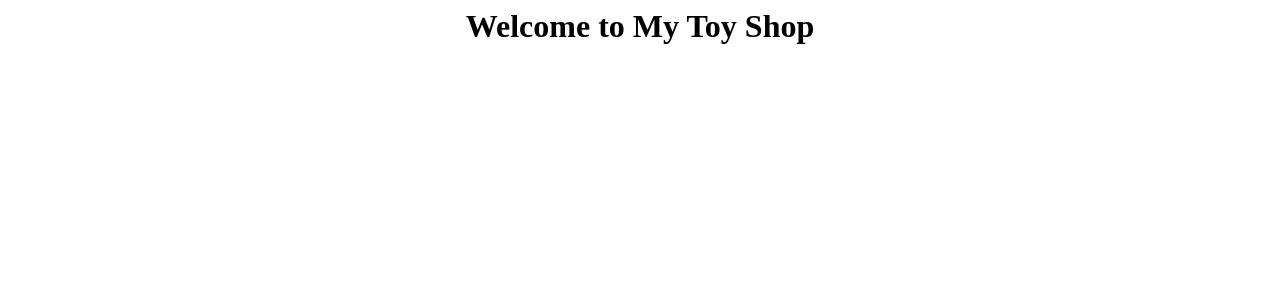
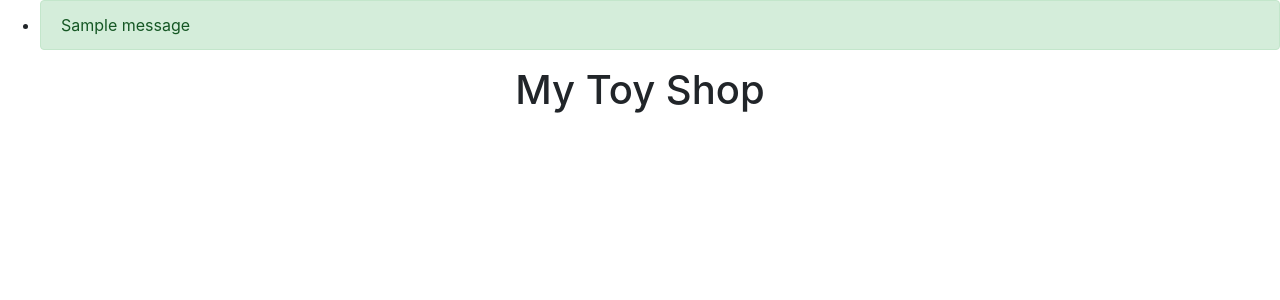
Before and after one commit to SambhaviPD/RandomCoding, a Django app: page / in a window 1280 px wide. Shown: the top 300 px of the page. Run offline with Django 3.2, Linux system fonts and the light colour scheme; one stand-in notice (Sample message) is shown; some libraries are stand-ins or nearby versions.

Commit message:
Added base.html in inventory app

```diff
--- /dev/null
+++ b/django-projects/mytoyshop/inventory/templates/inventory/base.html
@@ -0,0 +1,45 @@
+{% load static i18n %}
+<! DOCTYPE html>
+<html lang="en">
+	<head>
+		<meta charset="utf-8">
+	    <meta http-equiv="x-ua-compatible" content="ie=edge">
+	    <title>
+	    	{% block title %} My Toy Shop {% endblock title %}
+	   	</title>
+	    <meta name="viewport" content="width=device-width, initial-scale=1.0, shrink-to-fit=no">
+	    <meta name="description" content="">
+	    <meta name="author" content="">
+	    {% block css %}
+			<link rel="stylesheet" href="https://stackpath.bootstrapcdn.com/bootstrap/4.1.3/css/bootstrap.min.css" integrity="sha384-MCw98/SFnGE8fJT3GXwEOngsV7Zt27NXFoaoApmYm81iuXoPkFOJwJ8ERdknLPMO" crossorigin="anonymous">
+	    {% endblock %}
+	</head>
+	<body>
+     {% block messages %}
+        {% if messages %}
+        <div class="messages-background">
+            <ul class="messages">
+              {% for message in messages %}
+                <button type="button" class="close" data-dismiss="alert" aria-label="Close">
+                 <span aria-hidden="true">&times;</span>
+                </button>
+                <li>
+                  <div class="alert {% if message.tags %}alert-{{ message.tags }}{% endif %} messages-custom">{{ message }}</div>
+                </li>
+              {% endfor %}
+            </ul>
+          </div>
+        {% endif %}
+      {% endblock %}
+      {% block content %}
+
+      {% endblock %}
+      {% block javascript %}
+	      <!-- Required by Bootstrap v4 beta -->
+	      <script src="https://code.jquery.com/jquery-3.2.1.slim.min.js" integrity="sha384-KJ3o2DKtIkvYIK3UENzmM7KCkRr/rE9/Qpg6aAZGJwFDMVNA/GpGFF93hXpG5KkN" crossorigin="anonymous"></script>
+	      <script src="https://cdnjs.cloudflare.com/ajax/libs/popper.js/1.11.0/umd/popper.min.js" integrity="sha384-b/U6ypiBEHpOf/4+1nzFpr53nxSS+GLCkfwBdFNTxtclqqenISfwAzpKaMNFNmj4" crossorigin="anonymous"></script>
+	      <script src="https://stackpath.bootstrapcdn.com/bootstrap/4.1.3/js/bootstrap.min.js" integrity="sha384-ChfqqxuZUCnJSK3+MXmPNIyE6ZbWh2IMqE241rYiqJxyMiZ6OW/JmZQ5stwEULTy" crossorigin="anonymous"></script>
+      {% endblock javascript %}
+   </body>
+	</body>
+</html>
--- a/django-projects/mytoyshop/inventory/templates/inventory/home.html
+++ b/django-projects/mytoyshop/inventory/templates/inventory/home.html
@@ -1,9 +1,5 @@
-<! DOCTYPE html>
-<html>
-	<head>
-		<title> My Toy Shop</title>
-	</head>
-	<body>
-		<h1 style='text-align: center;'> Welcome to My Toy Shop </h1>
-	</body>
-</html>
+{% extends "inventory/base.html" %}
+
+{% block content %}
+	<h1 style="text-align: center;"> My Toy Shop </h1>
+{% endblock %}
```
